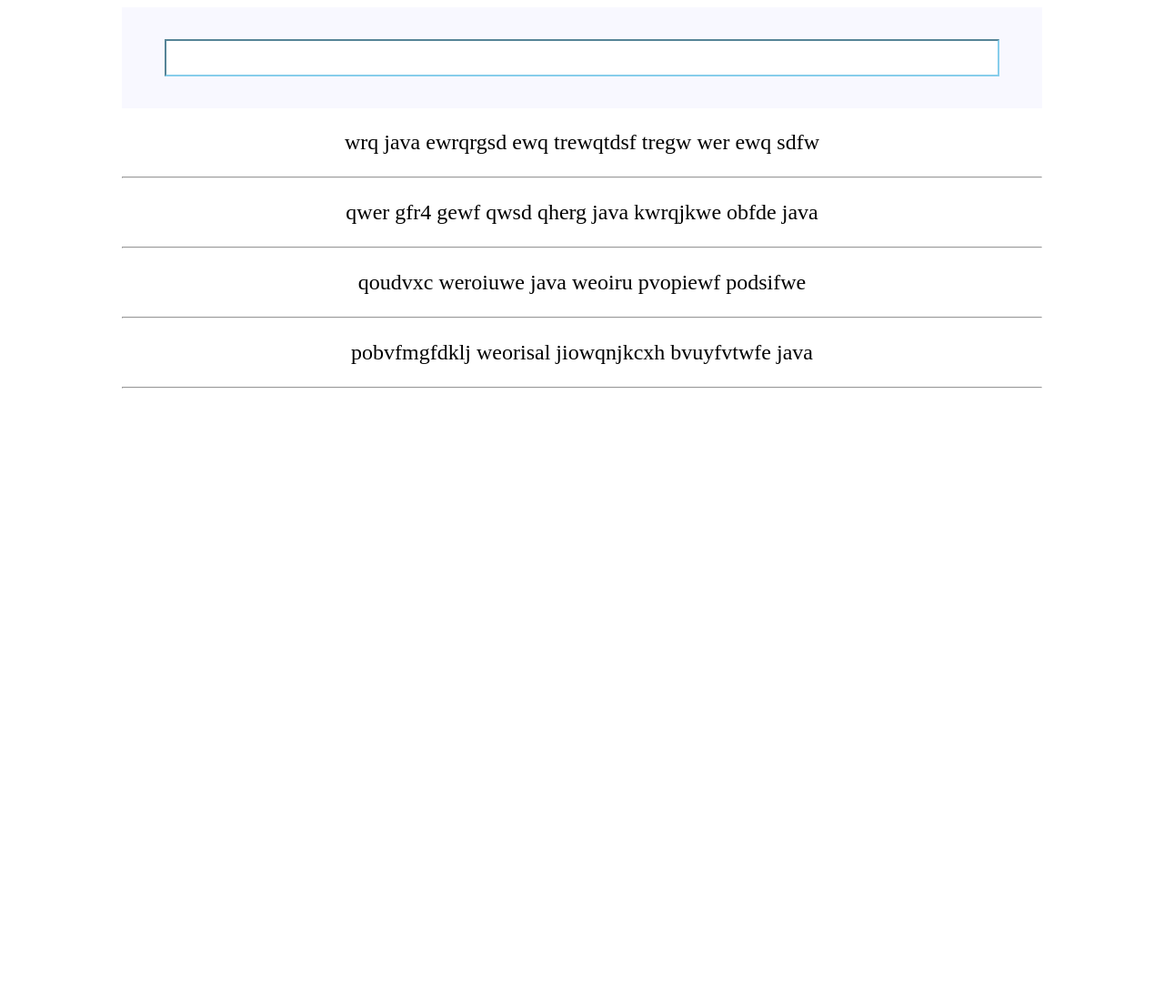
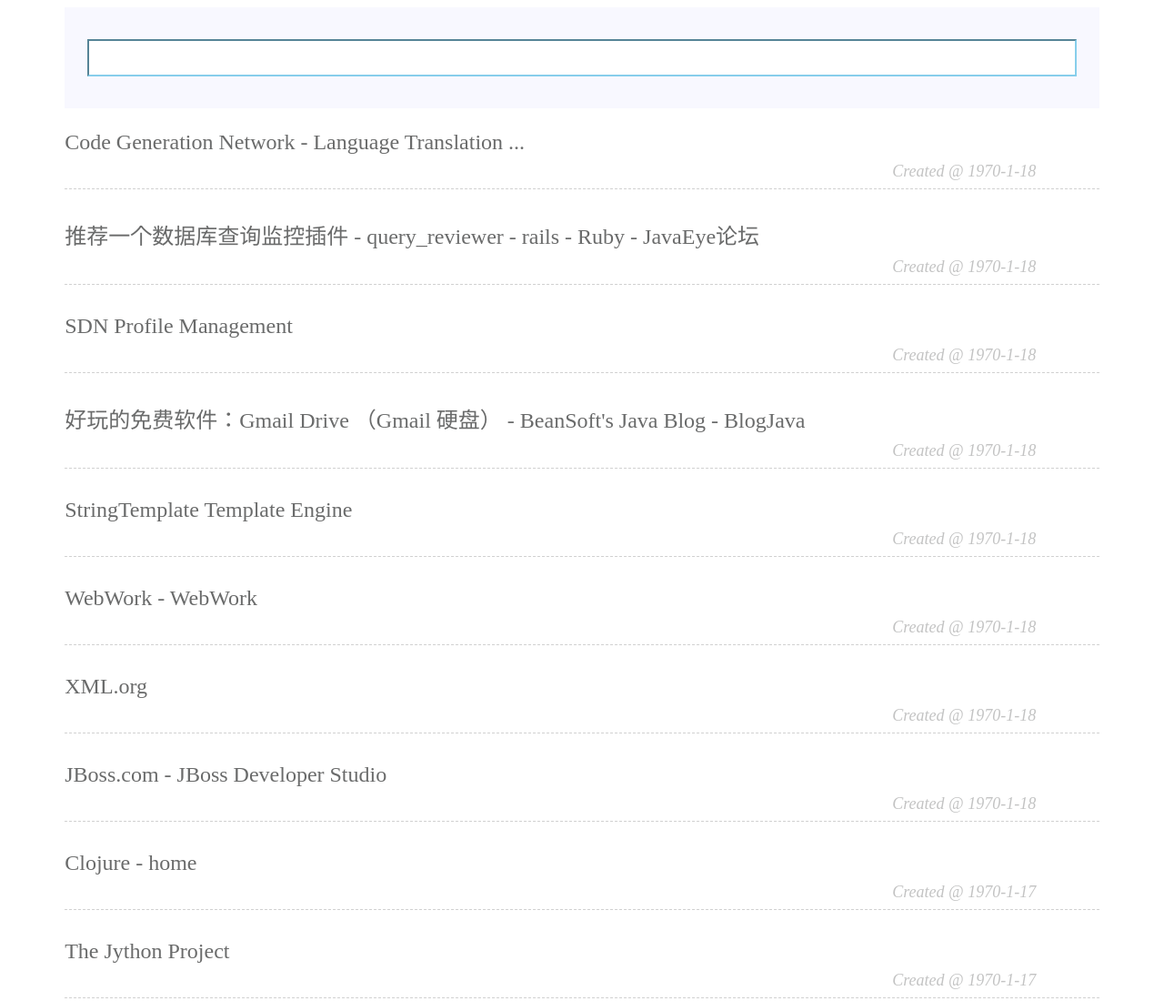
Before and after one commit to shinesoleil/twhomework-js, a plain HTML site: page index.html in a window 1280 px wide. Shown: the top 1100 px of the page at 91% size. Before the commit the page ends 800 px from the top, so only its background shows below. Drawn offline with Linux system fonts and the light colour scheme.

Commit message:
css design done

```diff
--- /dev/null
+++ b/bookmarks.json
@@ -0,0 +1,434 @@
+[
+    {
+        "title": "Code Generation Network - Language Translation ...",
+        "created": "1387243195"
+    },
+    {
+        "title": "推荐一个数据库查询监控插件 - query_reviewer - rails - Ruby - JavaEye论坛",
+        "created": "1387243195"
+    },
+    {
+        "title": "SDN Profile Management",
+        "created": "1387243195"
+    },
+    {
+        "title": "好玩的免费软件：Gmail Drive （Gmail 硬盘） - BeanSoft's Java Blog - BlogJava",
+        "created": "1387243195"
+    },
+    {
+        "title": "StringTemplate Template Engine",
+        "created": "1387243195"
+    },
+    {
+        "title": "WebWork - WebWork",
+        "created": "1387243195"
+    },
+    {
+        "title": "XML.org",
+        "created": "1387243195"
+    },
+    {
+        "title": "JBoss.com - JBoss Developer Studio",
+        "created": "1387243195"
+    },
+    {
+        "title": "Clojure - home",
+        "created": "1352168770"
+    },
+    {
+        "title": "The Jython Project",
+        "created": "1352168770"
+    },
+    {
+        "title": "Sublime Text: The text editor you'll fall in love with",
+        "created": "1352168770"
+    },
+    {
+        "title": "姜源的WebLog: Textmate alike editors for windows",
+        "created": "1352168770"
+    },
+    {
+        "title": "Omaha Overview",
+        "created": "1387243195"
+    },
+    {
+        "title": "$ cheat gmail",
+        "created": "1387243195"
+    },
+    {
+        "title": "Micro Persuasion: How to Use Gmail as a Busines...",
+        "created": "1387243195"
+    },
+    {
+        "title": "Micro Persuasion: Turn Gmail Into Your Personal...",
+        "created": "1387243195"
+    },
+    {
+        "title": "理财宝典：改善您经济状况的20条妙计 - 译言翻译",
+        "created": "1387243195"
+    },
+    {
+        "title": "MINIX 3 系统调用, 信号机制 — Windows Live",
+        "created": "1352168770"
+    },
+    {
+        "title": "我收集的字体颜色 — Windows Live",
+        "created": "1387243195"
+    },
+    {
+        "title": "重装 Windows 后应该做的一些事 - 小兵的工具箱 - CSDNBlog",
+        "created": "1387243195"
+    },
+    {
+        "title": "如何配置Windows Live Writer - dudu - 博客园",
+        "created": "1387243195"
+    },
+    {
+        "title": "yacc/lex windows 下 Parser Generator 使用指南 - woai...",
+        "created": "1387243195"
+    },
+    {
+        "title": "cscope在windows下使用mingw编译的方法 - mslk的专栏 - CSDNBlog",
+        "created": "1387243195"
+    },
+    {
+        "title": "Pcre for Windows",
+        "created": "1387243195"
+    },
+    {
+        "title": "连线杂志：Windows操作系统发展简史(组图) - Linux宝库 - 全球最火中文开源门户",
+        "created": "1387243195"
+    },
+    {
+        "title": "The Jython Project",
+        "created": "1387243195"
+    },
+    {
+        "title": "叹为观止的外国人铅笔画（组图）_韩梅_新浪博客",
+        "created": "1352168770"
+    },
+    {
+        "title": "IDM extra downloads - wordfiles, macros, scripts, and more",
+        "created": "1352168770"
+    },
+    {
+        "title": "http://www.teamcti.com/trayit/trayit.htm",
+        "created": "1387243195"
+    },
+    {
+        "title": "UltraEdit支持Python语法高亮 - jackyYEN的笔记 - CSDN博客",
+        "created": "1387243195"
+    },
+    {
+        "title": "一个采用JavaScript开发基于Web的代码编辑器 - ACE_IT新闻_博客园",
+        "created": "1352168770"
+    },
+    {
+        "title": "为你的MFC程序添加宏脚本语言 - VC知识库文章",
+        "created": "1352168770"
+    },
+    {
+        "title": "玩转Windows个性化登录界面 (更换Windows7登录界面图片/XP仿Win7登录界面) | 异次元软件世界",
+        "created": "1352168770"
+    },
+    {
+        "title": "GINA之windows登录控制替换_百度文库",
+        "created": "1352168770"
+    },
+    {
+        "title": "IDM extra downloads - wordfiles, macros, scripts, and more",
+        "created": "1352168770"
+    },
+    {
+        "title": "容易几步让您轻松替换Windows 7登录界面_电脑鸭 - 电脑基础知识网站",
+        "created": "1387243195"
+    },
+    {
+        "title": "EverNote 极致的免费笔记资料管理软件 (数据网络同步、支持PC、Mac与手机多平台) | 异次元软件世界",
+        "created": "1352168770"
+    },
+    {
+        "title": "配置 vim Python IDE 开发环境 | Allegro Nanu",
+        "created": "1387243195"
+    },
+    {
+        "title": "cmdln.org (a sysadmin blog) » Blog Archive » Vim customization for python",
+        "created": "1387243195"
+    },
+    {
+        "title": "Turbogears Development: Enviroment » LuckyDonkey - Never knowingly knowing narwhals",
+        "created": "1352168770"
+    },
+    {
+        "title": "Programmer's Notepad",
+        "created": "1387243195"
+    },
+    {
+        "title": "SWIG-2.0 Documentation",
+        "created": "1352168770"
+    },
+    {
+        "title": "Geany : Home Page",
+        "created": "1352168770"
+    },
+    {
+        "title": "ANSI/VT100 Terminal Control",
+        "created": "1387243195"
+    },
+    {
+        "title": "ScintillaNET",
+        "created": "1352168770"
+    },
+    {
+        "title": "Mitchell's Caladbolg.net",
+        "created": "1352168770"
+    },
+    {
+        "title": "DaanSystems - LispIDE - Lisp and Scheme Editor IDE",
+        "created": "1352168770"
+    },
+    {
+        "title": "下载谷歌拼音输入法 - Google",
+        "created": "1352168770"
+    },
+    {
+        "title": "xdocdiff - diff for Word, Excel, pdf files with TortoiseSVN -",
+        "created": "1387243195"
+    },
+    {
+        "title": "history.dcs.ed.ac.uk/archive/apps/Whitfield-Thesis/thesis.html",
+        "created": "1352168770"
+    },
+    {
+        "title": "A list of base boxes for Vagrant - Vagrantbox.es",
+        "created": "1387243195"
+    },
+    {
+        "title": "Hacker News",
+        "created": "1356535592"
+    },
+    {
+        "title": "reddit: the front page of the internet",
+        "created": "1356535601"
+    },
+    {
+        "title": "TheServerSide.com: your Java Community discussing server side development",
+        "created": "1356535608"
+    },
+    {
+        "title": "NoSQL数据库笔谈",
+        "created": "1356858163"
+    },
+    {
+        "title": "【老当】Godaddy教程：新增修改域名解析A记录/CNAME/MX等(图文)-帮助",
+        "created": "1357005795"
+    },
+    {
+        "title": "【老当】Godaddy教程：修改域名的DNS服务器(图文)-帮助",
+        "created": "1357005805"
+    },
+    {
+        "title": "OpenCV iOS - Video Processing — OpenCV 2.4.3 documentation",
+        "created": "1387243195"
+    },
+    {
+        "title": "ImageMagick: Command-line Tools: Convert",
+        "created": "1357054951"
+    },
+    {
+        "title": "Mac OS X: How to use the command line to resize images. | AI NO TENSHi",
+        "created": "1357054977"
+    },
+    {
+        "title": "Software Musings: Mars Rover Problem from Thoughtworks - Design considerations",
+        "created": "1357215626"
+    },
+    {
+        "title": "datamapper/dm-core · GitHub",
+        "created": "1359017789"
+    },
+    {
+        "title": "Identifying Cross-Functional and Non-Functional requirement during agile project inception",
+        "created": "1377878005"
+    },
+    {
+        "title": "String Calculator on Vimeo",
+        "created": "1377878234"
+    },
+    {
+        "title": "Coding Horror: The Last Responsible Moment",
+        "created": "1378894181"
+    },
+    {
+        "title": "把一个人粉碎成原子再组合，这个人还是原来的人吗？（多图）",
+        "created": "1434764505"
+    },
+    {
+        "title": "跨越边界: 动态类型语言中的 Web 开发策略",
+        "created": "1387243195"
+    },
+    {
+        "title": "Tutorials:Getting Started with jQuery - jQuery ...",
+        "created": "1387243195"
+    },
+    {
+        "title": "扩展 iBatis 以透明支持多种数据库",
+        "created": "1387243195"
+    },
+    {
+        "title": "dom4j操作xml基础 - bulktree - BlogJava",
+        "created": "1387243195"
+    },
+    {
+        "title": "Servlets and XML: Made for each other",
+        "created": "1387243195"
+    },
+    {
+        "title": "推荐Ext的教程：ExtJS2.0实用简明教程 - BeanSoft's Java Blog - BlogJava",
+        "created": "1387243195"
+    },
+    {
+        "title": "Java开源 AJAX框架分类列表",
+        "created": "1387243195"
+    },
+    {
+        "title": "Jabber: Open Instant Messaging and a Whole Lot ...",
+        "created": "1387243195"
+    },
+    {
+        "title": "Building User Interfaces - Google Web Toolkit -...",
+        "created": "1387243195"
+    },
+    {
+        "title": "Web Tools Platform (WTP) Project",
+        "created": "1387243195"
+    },
+    {
+        "title": "Getting Started with Web Applications",
+        "created": "1387243195"
+    },
+    {
+        "title": "使用 PHP 创建图形的巧妙方法",
+        "created": "1387243195"
+    },
+    {
+        "title": "XML::Parser - A perl module for parsing XML doc...",
+        "created": "1387243195"
+    },
+    {
+        "title": "为Struts 2.0做好准备 - Max On Java - BlogJava",
+        "created": "1387243195"
+    },
+    {
+        "title": "RichFaces 简介",
+        "created": "1387243195"
+    },
+    {
+        "title": "Tutorials:jQuery For Designers - jQuery JavaScr...",
+        "created": "1387243195"
+    },
+    {
+        "title": "Ajax -- 困惑者指南，第 2 部分: 开发基于 Dojo 的博客阅读器",
+        "created": "1387243195"
+    },
+    {
+        "title": "The CPAN Search Site - search.cpan.org",
+        "created": "1387243195"
+    },
+    {
+        "title": "Overview of DWR | Getahead",
+        "created": "1387243195"
+    },
+    {
+        "title": "The SeaMonkey® Project",
+        "created": "1387243195"
+    },
+    {
+        "title": "Firebug - Web Development Evolved",
+        "created": "1387243195"
+    },
+    {
+        "title": "Ajax -- 困惑者指南，第 1 部分: Ajax 工具和技术综述",
+        "created": "1387243195"
+    },
+    {
+        "title": "将 Ajax 带入 Eclipse 的 Ajax Toolkit Framework 的两个工具",
+        "created": "1387243195"
+    },
+    {
+        "title": "Eclipse Web Tools Platform (WTP) Downloads",
+        "created": "1387243195"
+    },
+    {
+        "title": "Struts 2 + Spring 2 + JPA + AJAX",
+        "created": "1387243195"
+    },
+    {
+        "title": "[总结]细线表格制作技巧－表格边框样式设置集锦 - 不做懒人 - 博客园",
+        "created": "1352168770"
+    },
+    {
+        "title": "xTree (WebFX)",
+        "created": "1387243195"
+    },
+    {
+        "title": "Web Developer",
+        "created": "1387243195"
+    },
+    {
+        "title": "Leakon » Blog Archive » Learning jQuery Book pd...",
+        "created": "1387243195"
+    },
+    {
+        "title": "Ajax RSS 阅读器",
+        "created": "1352168770"
+    },
+    {
+        "title": "pop-up windows",
+        "created": "1387243195"
+    },
+    {
+        "title": "XTree Fan Page / Directory",
+        "created": "1387243195"
+    },
+    {
+        "title": "SmartClient | Overview",
+        "created": "1387243195"
+    },
+    {
+        "title": "Web Application Development - SitePen, Inc.",
+        "created": "1387243195"
+    },
+    {
+        "title": "css editor",
+        "created": "1387243195"
+    },
+    {
+        "title": "xtree的基本应用---入门级 - 雨忆BLOG - CSDNBlog",
+        "created": "1387243195"
+    },
+    {
+        "title": "Jabber Libraries",
+        "created": "1387243195"
+    },
+    {
+        "title": "Echo2 Downloads | Echo Web Framework",
+        "created": "1387243195"
+    },
+    {
+        "title": "分析xloadtree, 用ajax实现的动态目录树 - nickey - BlogJava",
+        "created": "1387243195"
+    },
+    {
+        "title": "Struts 2中实现文件下载（修正中文问题） - BeanSoft's Java Blog - BlogJava",
+        "created": "1387243195"
+    },
+    {
+        "title": "CoffeeCup HTML Editor - The CoffeeCup HTML Edit...",
+        "created": "1387243195"
+    },
+    {
+        "title": "Jabber 协议概述",
+        "created": "1387243195"
+    }
+]
--- a/index.html
+++ b/index.html
@@ -3,36 +3,7 @@
 <head lang="en">
     <meta charset="UTF-8">
     <title>homework js</title>
-    <style>
-        #inputDiv {
-            text-align: center;
-            background-color: ghostwhite;
-            width: 80%;
-            margin: 0 auto;
-        }
-
-        #input {
-            width: 90%;
-            height: 35px;
-            border-color: skyblue;
-            margin: 35px 0;
-        }
-
-        #content {
-            width: 80%;
-            margin: 0 auto;
-        }
-
-        .phrase {
-            text-align: center;
-            font-size: x-large;
-            font-family: 'Microsoft YaHei';
-        }
-
-        .highlight {
-            background-color: yellow;
-        }
-    </style>
+    <link rel="stylesheet" type="text/css"  href="stylesheets/style.css">
 </head>
 <body>
     <div id="inputDiv">
@@ -44,14 +15,28 @@
 
 <script src="libs/jquery.min.js"></script>
 <script>
-    var test = ["wrq java ewrqrgsd ewq trewqtdsf tregw wer ewq sdfw",
-    "qwer gfr4 gewf qwsd qherg java kwrqjkwe obfde java",
-    "qoudvxc weroiuwe java weoiru pvopiewf podsifwe",
-    "pobvfmgfdklj weorisal jiowqnjkcxh bvuyfvtwfe java"];
+    function convertTime(milliseconds) {
+        var d = new Date();
+        d.setTime(milliseconds);
+        return d.getFullYear() + "-" + (d.getMonth()+1) + "-" + (d.getDate()+1);
+    }
+    $.ajaxSettings.async = false;
+    var bookmarks;
+    $.getJSON("./bookmarks.json", function(data) {
+        bookmarks = data;
+        console.log(bookmarks);
+    });
 
-    test.forEach(function(phrase) {
-        $("#content").append('<p class="phrase">' + phrase + '</p> <hr>');
+    bookmarks.forEach(function(element) {
+        $("#content")
+                .append('<div>' +
+                '<p class="phrase">' + element.title + '</p>' +
+                '<span class="timestamp">Created @ ' + convertTime(element.created) +'</span>' +
+                '</div>' +
+                '<hr>');
     });
+
+
 
     $("#input").bind("input propertychange",function(){
         var currentValue = $(this).val();
--- /dev/null
+++ b/stylesheets/style.css
@@ -0,0 +1,50 @@
+#inputDiv {
+    text-align: center;
+    background-color: ghostwhite;
+    width: 90%;
+    margin: 0 auto;
+}
+
+#input {
+    width: 95%;
+    height: 35px;
+    border-color: skyblue;
+    margin: 35px 0;
+}
+
+#content {
+    width: 90%;
+    margin: 0 auto;
+}
+
+
+.phrase {
+    width: 80%;
+    text-align: left;
+    color: #6A6B6B;
+    font-size: x-large;
+    font-family: 'Microsoft YaHei';
+    display: inline-block;
+    overflow: hidden;
+    white-space: nowrap;
+    text-overflow: ellipsis;
+}
+
+hr {
+    border: none;
+    border-top: 1px dashed #6A6B6B;
+    opacity: 0.3;
+}
+
+.timestamp {
+    font-size: large;
+    color: #6A6B6B;
+    opacity: 0.4;
+    font-family: 'Microsoft YaHei';
+    font-style: italic;
+    white-space: nowrap;
+}
+
+.highlight {
+    background-color: yellow;
+}
```
